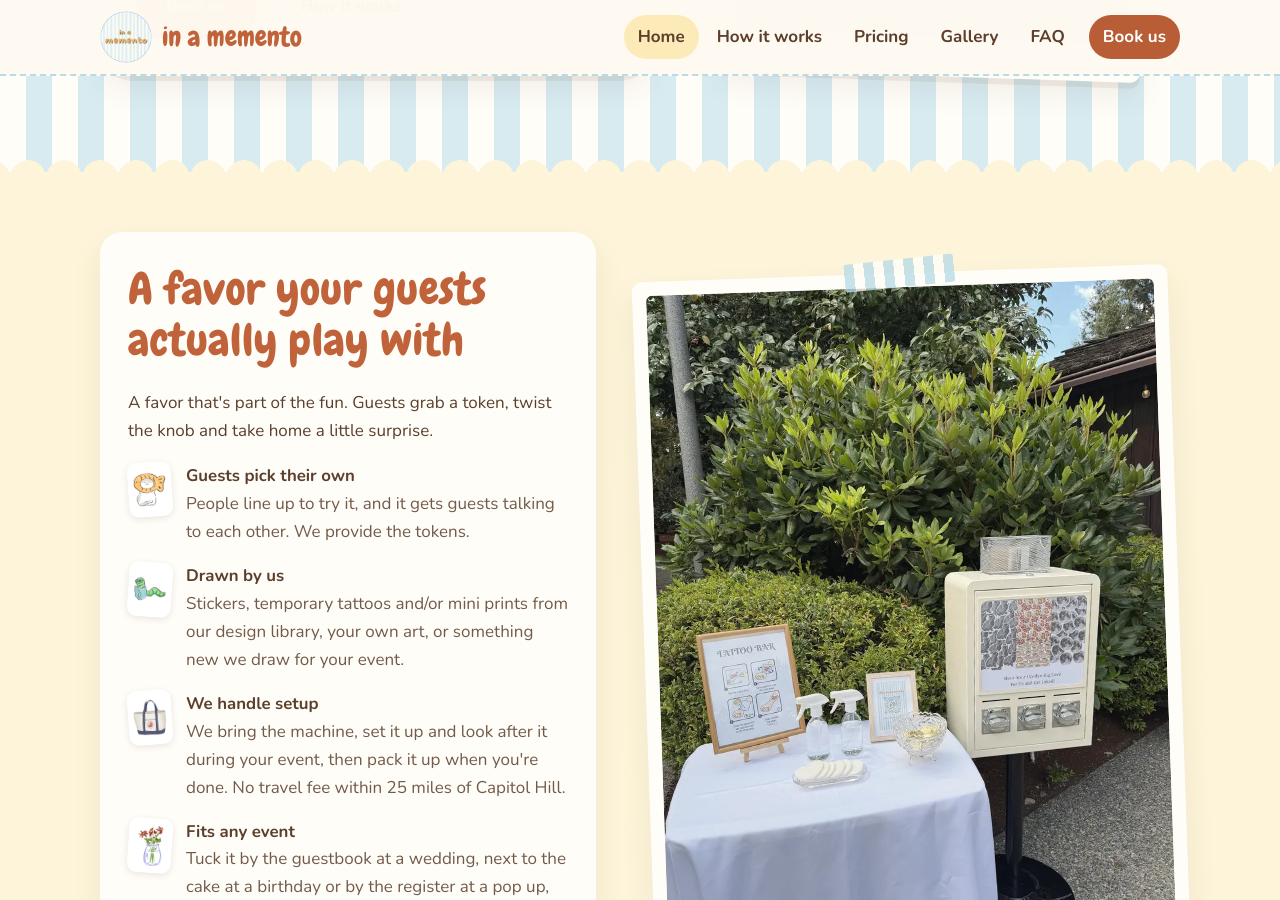
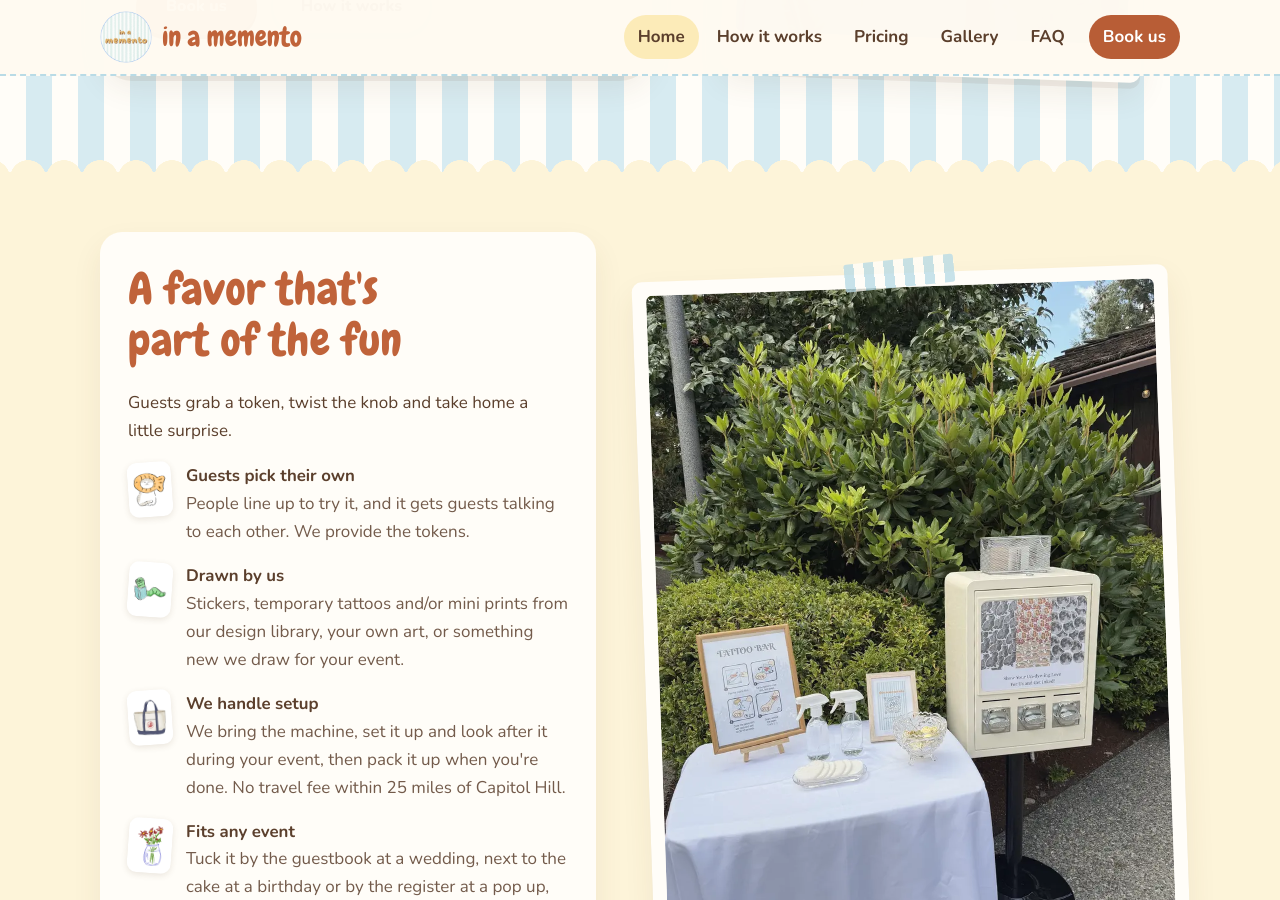
Before and after one commit to andrew-hy-kim/in.a.memento, a Jekyll site: the page built from index.html, in a window 1280 px wide and 900 px high, scrolled down 647 px. Built offline with Jekyll 4.4.1, drawn with Linux system fonts in a browser that asks for light colours.

Commit message:
Home: favor heading 'A favor that's part of the fun'
Co-Authored-By: Claude Opus 5.5 <noreply@anthropic.com>
Claude-Session: https://claude.ai/code/session_01A4x6zNFM2ikQnVBPRWM1LK

```diff
--- a/index.html
+++ b/index.html
@@ -35,9 +35,8 @@ description: "A vending machine full of custom stickers, temporary tattoos and m
 <section class="bg-butter">
   <div class="container split">
     <div class="card">
-      <h2>A favor your guests actually play with</h2>
-      <p>A favor that's part of the fun. Guests grab a token, twist the knob
-        and take home a little surprise.</p>
+      <h2>A favor that's part of the fun</h2>
+      <p>Guests grab a token, twist the knob and take home a little surprise.</p>
       <ul class="feature-list">
         <li><img class="doodle-icon" src="{{ '/images/designs/fish-hat-cat.webp' | relative_url }}" alt="" aria-hidden="true" width="44" height="55"><div><strong>Guests pick their own</strong><span>People line up to try it, and it gets guests talking to each other. We provide the tokens.</span></div></li>
         <li><img class="doodle-icon" src="{{ '/images/designs/bookworm.webp' | relative_url }}" alt="" aria-hidden="true" width="44" height="55"><div><strong>Drawn by us</strong><span>Stickers, temporary tattoos and/or mini prints from our design library, your own art, or something new we draw for your event.</span></div></li>
```
